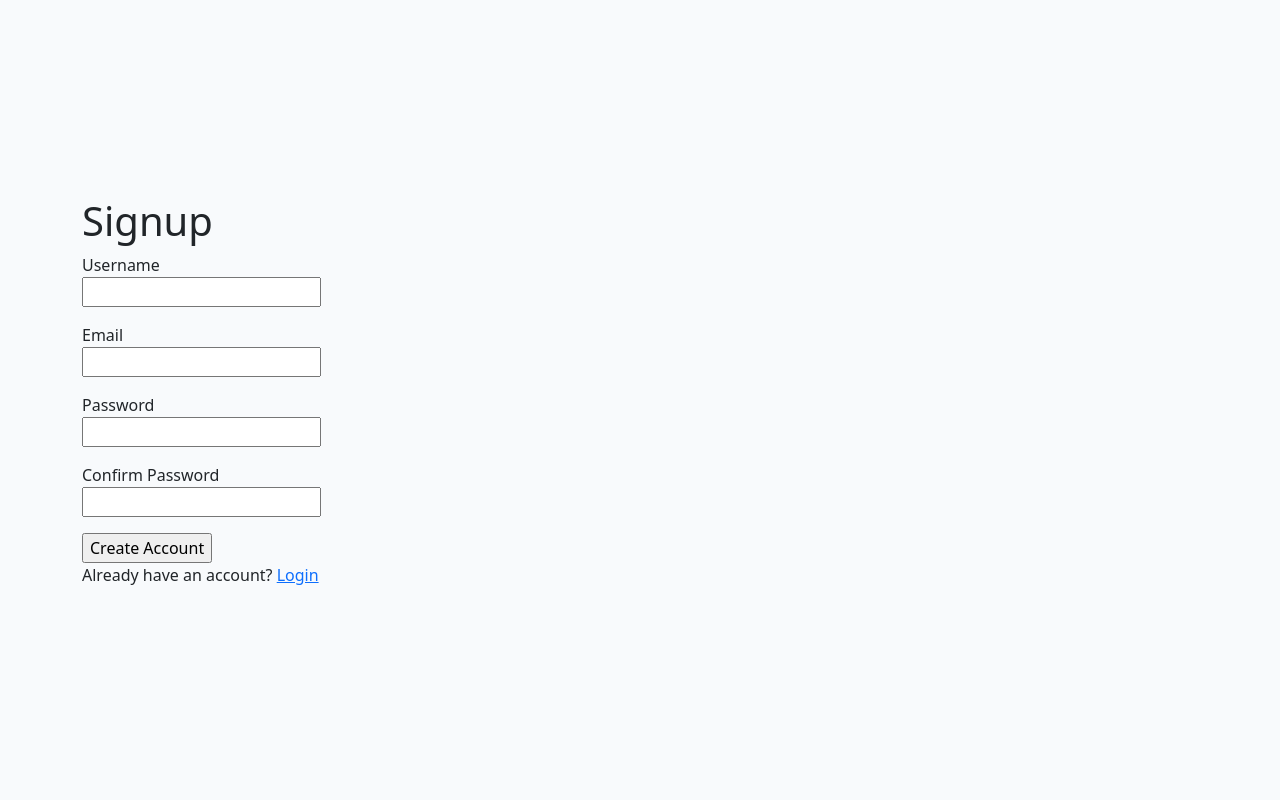
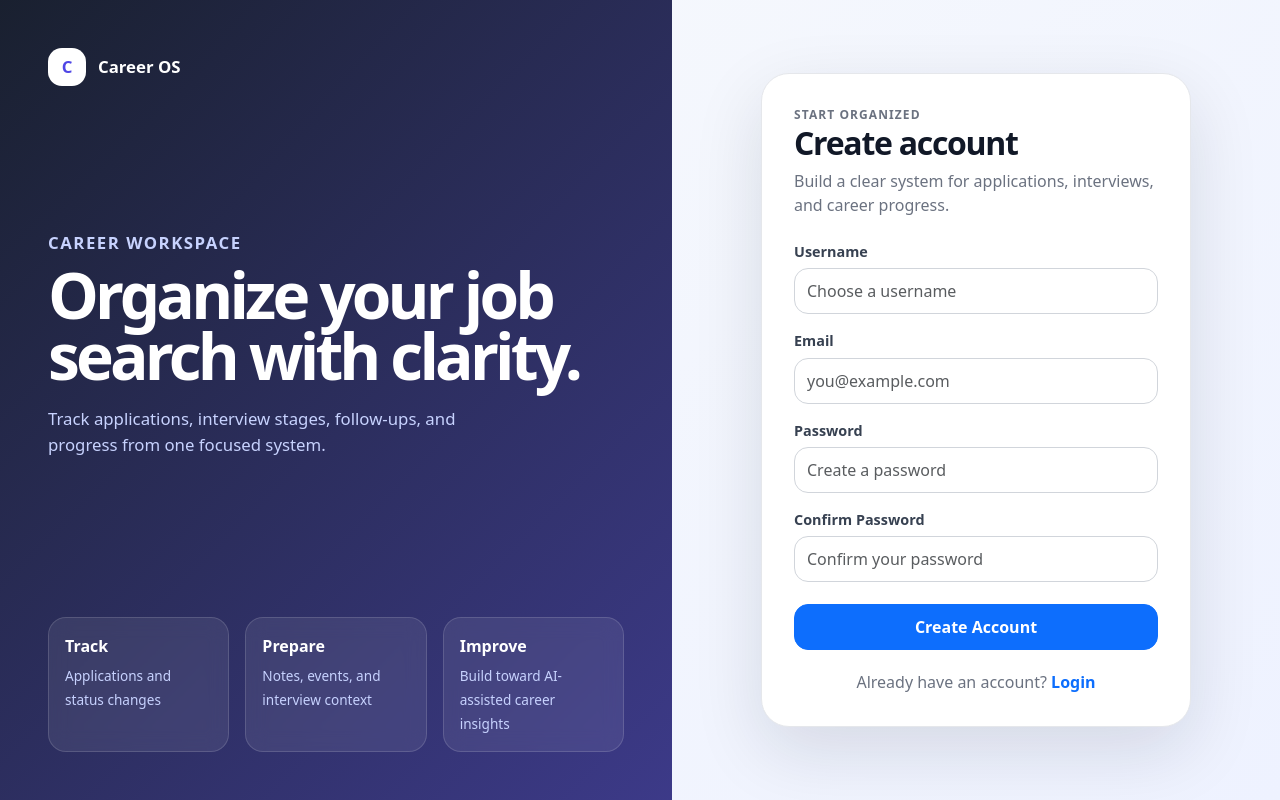
Before and after one commit to AtramAniket/career_os, a Flask app: page /auth/signup in a window 1280 px wide. Run offline with Flask 3, Linux system fonts and the light colour scheme.

Commit message:
refactored auth pages

```diff
--- a/app/static/css/auth.css
+++ b/app/static/css/auth.css
@@ -1,18 +1,205 @@
+* {
+  box-sizing: border-box;
+}
+
 .auth-body {
   min-height: 100vh;
-  background: #f8fafc;
+  background:
+    radial-gradient(circle at top left, rgba(99, 102, 241, 0.14), transparent 32%),
+    linear-gradient(135deg, #f8fafc 0%, #eef2ff 100%);
+  color: #111827;
 }
 
 .auth-shell {
   min-height: 100vh;
+  display: grid;
+  grid-template-columns: 1.05fr 0.95fr;
+}
+
+.auth-panel {
+  padding: 3rem;
+  display: flex;
+  flex-direction: column;
+  justify-content: space-between;
+  background:
+    linear-gradient(135deg, rgba(17, 24, 39, 0.96), rgba(49, 46, 129, 0.94));
+  color: #ffffff;
+}
+
+.auth-brand {
+  display: inline-flex;
+  align-items: center;
+  gap: 0.75rem;
+  font-weight: 800;
+  font-size: 1.05rem;
+}
+
+.brand-mark {
+  width: 38px;
+  height: 38px;
+  border-radius: 14px;
+  background: #ffffff;
+  color: #4f46e5;
+  display: inline-flex;
+  align-items: center;
+  justify-content: center;
+}
+
+.auth-copy {
+  max-width: 560px;
+}
+
+.eyebrow {
+  text-transform: uppercase;
+  letter-spacing: 0.09em;
+  font-size: 0.75rem;
+  font-weight: 800;
+  color: #818cf8;
+  margin-bottom: 0.5rem;
+}
+
+.auth-copy h1 {
+  font-size: clamp(2.4rem, 5vw, 4.8rem);
+  line-height: 0.96;
+  letter-spacing: -0.06em;
+  font-weight: 850;
+  margin-bottom: 1.25rem;
+}
+
+.auth-copy p {
+  color: #c7d2fe;
+  font-size: 1.05rem;
+  max-width: 480px;
+}
+
+.auth-highlights {
+  display: grid;
+  grid-template-columns: repeat(3, 1fr);
+  gap: 1rem;
+}
+
+.auth-highlights div {
+  border: 1px solid rgba(255, 255, 255, 0.14);
+  border-radius: 18px;
+  padding: 1rem;
+  background: rgba(255, 255, 255, 0.08);
+  backdrop-filter: blur(10px);
+}
+
+.auth-highlights strong {
+  display: block;
+  margin-bottom: 0.3rem;
+}
+
+.auth-highlights span {
+  color: #c7d2fe;
+  font-size: 0.85rem;
+}
+
+.auth-form-wrap {
+  padding: 3rem;
   display: flex;
   align-items: center;
+  justify-content: center;
 }
 
 .auth-card {
-  max-width: 440px;
-  margin: 0 auto;
-  border: 0;
-  border-radius: 1rem;
-  box-shadow: 0 20px 50px rgba(15, 23, 42, 0.08);
+  width: 100%;
+  max-width: 430px;
+  background: #ffffff;
+  border: 1px solid #e5e7eb;
+  border-radius: 28px;
+  padding: 2rem;
+  box-shadow: 0 24px 70px rgba(15, 23, 42, 0.12);
 }
+
+.auth-card-header {
+  margin-bottom: 1.5rem;
+}
+
+.auth-card-header h2 {
+  font-weight: 850;
+  letter-spacing: -0.04em;
+  font-size: 2rem;
+  color: #111827;
+  margin-bottom: 0.4rem;
+}
+
+.auth-card-header p {
+  color: #6b7280;
+  margin-bottom: 0;
+}
+
+.auth-form {
+  display: flex;
+  flex-direction: column;
+  gap: 1rem;
+}
+
+.form-group {
+  display: flex;
+  flex-direction: column;
+}
+
+.form-label {
+  font-weight: 700;
+  font-size: 0.9rem;
+  color: #374151;
+  margin-bottom: 0.35rem;
+}
+
+.form-control {
+  min-height: 46px;
+  border-radius: 14px;
+  border-color: #d1d5db;
+}
+
+.form-control:focus {
+  border-color: #6366f1;
+  box-shadow: 0 0 0 0.2rem rgba(99, 102, 241, 0.16);
+}
+
+.form-error {
+  color: #dc2626;
+  font-size: 0.8rem;
+  margin-top: 0.35rem;
+}
+
+.auth-submit {
+  min-height: 46px;
+  border-radius: 14px;
+  font-weight: 700;
+  margin-top: 0.35rem;
+}
+
+.auth-switch {
+  text-align: center;
+  margin: 1.25rem 0 0;
+  color: #6b7280;
+}
+
+.auth-switch a {
+  font-weight: 700;
+  text-decoration: none;
+}
+
+.alert {
+  width: 100%;
+  max-width: 430px;
+  border-radius: 16px;
+}
+
+@media (max-width: 992px) {
+  .auth-shell {
+    grid-template-columns: 1fr;
+  }
+
+  .auth-panel {
+    display: none;
+  }
+
+  .auth-form-wrap {
+    min-height: 100vh;
+    padding: 1.5rem;
+  }
+}
--- a/app/templates/auth/signup.html
+++ b/app/templates/auth/signup.html
@@ -1,45 +1,60 @@
 {% extends "layouts/auth_base.html" %}
 
+{% block title %}Signup - Career OS{% endblock %}
+
 {% block content %}
-<h1>Signup</h1>
+<div class="auth-card">
+  <div class="auth-card-header">
+    <p class="eyebrow">Start organized</p>
+    <h2>Create account</h2>
+    <p>Build a clear system for applications, interviews, and career progress.</p>
+  </div>
 
-<form method="POST">
+  <form method="POST" class="auth-form">
     {{ form.hidden_tag() }}
 
-    <p>
-        {{ form.username.label }}<br>
-        {{ form.username() }}
+    <div class="form-group">
+      {{ form.username.label(class="form-label") }}
+      {{ form.username(class="form-control", placeholder="Choose a username") }}
+
       {% for error in form.username.errors %}
-            <br><span>{{ error }}</span>
+        <span class="form-error">{{ error }}</span>
       {% endfor %}
-    </p>
+    </div>
 
-    <p>
-        {{ form.email.label }}<br>
-        {{ form.email() }}
+    <div class="form-group">
+      {{ form.email.label(class="form-label") }}
+      {{ form.email(class="form-control", placeholder="you@example.com") }}
+
       {% for error in form.email.errors %}
-            <br><span>{{ error }}</span>
+        <span class="form-error">{{ error }}</span>
       {% endfor %}
-    </p>
+    </div>
 
-    <p>
-        {{ form.password.label }}<br>
-        {{ form.password() }}
+    <div class="form-group">
+      {{ form.password.label(class="form-label") }}
+      {{ form.password(class="form-control", placeholder="Create a password") }}
+
       {% for error in form.password.errors %}
-            <br><span>{{ error }}</span>
+        <span class="form-error">{{ error }}</span>
       {% endfor %}
-    </p>
+    </div>
 
-    <p>
-        {{ form.confirm_password.label }}<br>
-        {{ form.confirm_password() }}
+    <div class="form-group">
+      {{ form.confirm_password.label(class="form-label") }}
+      {{ form.confirm_password(class="form-control", placeholder="Confirm your password") }}
+
       {% for error in form.confirm_password.errors %}
-            <br><span>{{ error }}</span>
+        <span class="form-error">{{ error }}</span>
       {% endfor %}
-    </p>
+    </div>
 
-    {{ form.submit() }}
+    {{ form.submit(class="btn btn-primary w-100 auth-submit") }}
   </form>
 
-<p>Already have an account? <a href="{{ url_for('auth.login') }}">Login</a></p>
+  <p class="auth-switch">
+    Already have an account?
+    <a href="{{ url_for('auth.login') }}">Login</a>
+  </p>
+</div>
 {% endblock %}
--- a/app/templates/layouts/auth_base.html
+++ b/app/templates/layouts/auth_base.html
@@ -15,9 +15,50 @@
 
 <body class="auth-body">
   <main class="auth-shell">
-    <div class="container">
+    <section class="auth-panel">
+      <div class="auth-brand">
+        <span class="brand-mark">C</span>
+        <span>Career OS</span>
+      </div>
+
+      <div class="auth-copy">
+        <p class="eyebrow">Career workspace</p>
+        <h1>Organize your job search with clarity.</h1>
+        <p>
+          Track applications, interview stages, follow-ups, and progress from one focused system.
+        </p>
+      </div>
+
+      <div class="auth-highlights">
+        <div>
+          <strong>Track</strong>
+          <span>Applications and status changes</span>
+        </div>
+        <div>
+          <strong>Prepare</strong>
+          <span>Notes, events, and interview context</span>
+        </div>
+        <div>
+          <strong>Improve</strong>
+          <span>Build toward AI-assisted career insights</span>
+        </div>
+      </div>
+    </section>
+
+    <section class="auth-form-wrap">
+      {% with messages = get_flashed_messages(with_categories=true) %}
+        {% if messages %}
+          {% for category, message in messages %}
+            <div class="alert alert-{{ 'success' if category == 'success' else 'info' }} alert-dismissible fade show">
+              {{ message }}
+              <button type="button" class="btn-close" data-bs-dismiss="alert"></button>
+            </div>
+          {% endfor %}
+        {% endif %}
+      {% endwith %}
+
       {% block content %}{% endblock %}
-    </div>
+    </section>
   </main>
 
   <script src="https://cdn.jsdelivr.net/npm/bootstrap@5.3.7/dist/js/bootstrap.bundle.min.js"></script>
```
Also changed, not shown: app/templates/auth/login.html (+32 -19 lines). Lines whose indentation alone changed are shown as unchanged.
